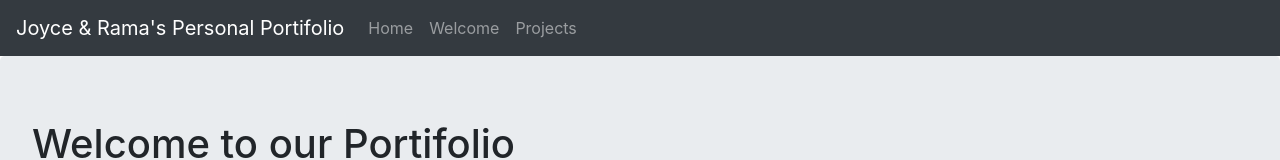
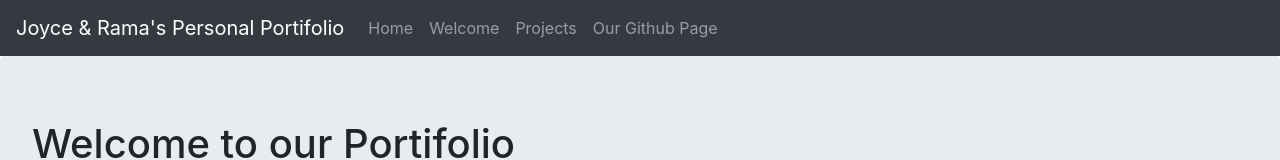
Before and after one commit to raheebwa/aheebwa_joyce, a plain HTML site: page index.html in a window 1280 px wide. Shown: the top 160 px of the page. Drawn offline with nearby package versions, Linux system fonts and the light colour scheme.

Commit message:
Added Link to Github

```diff
--- a/index.html
+++ b/index.html
@@ -28,6 +28,12 @@
           <li class="nav-item">
             <a class="nav-link" href="#">Projects</a>
           </li>
+
+          <li class="nav-item">
+            <a id= "profile-link" class="nav-link" href="https://github.com/raheebwa/aheebwa_joyce">Our Github Page</a>
+          </li>
+
+
         </ul>
       </div>
     </nav>
```
